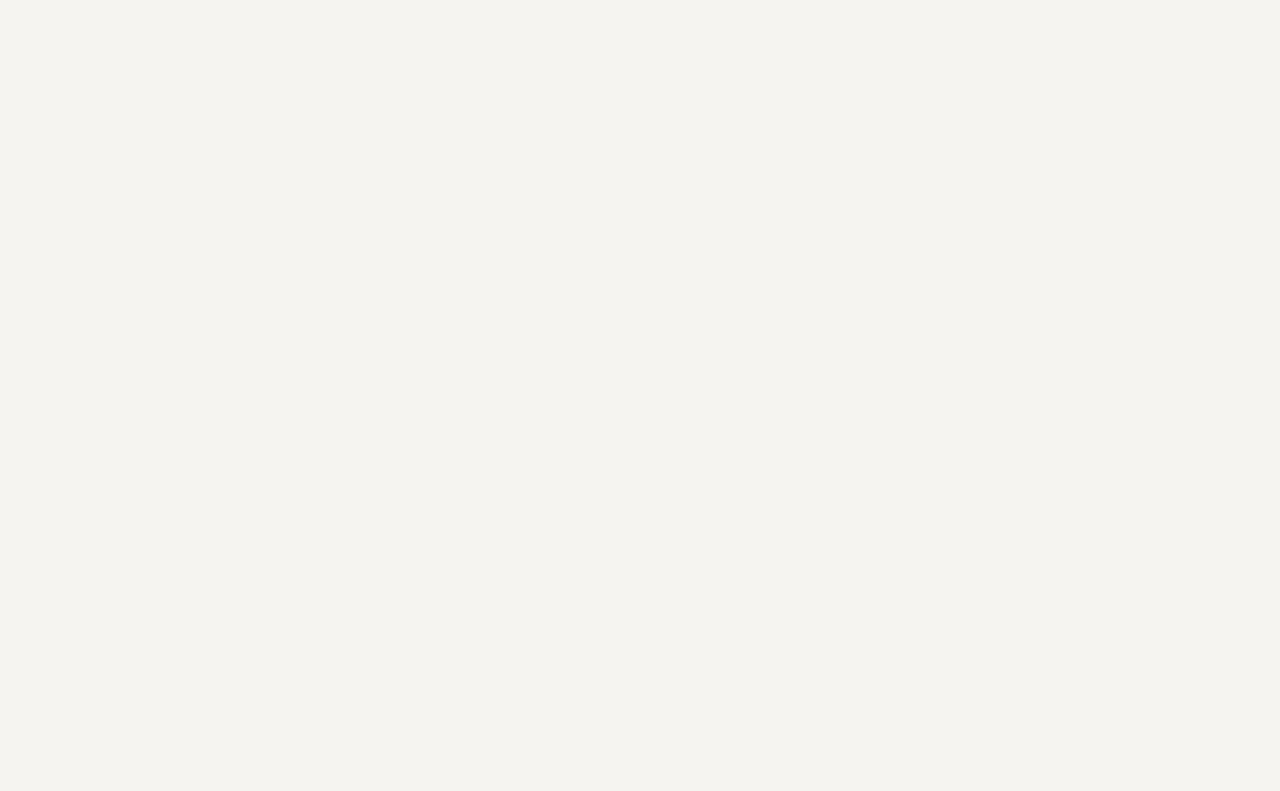
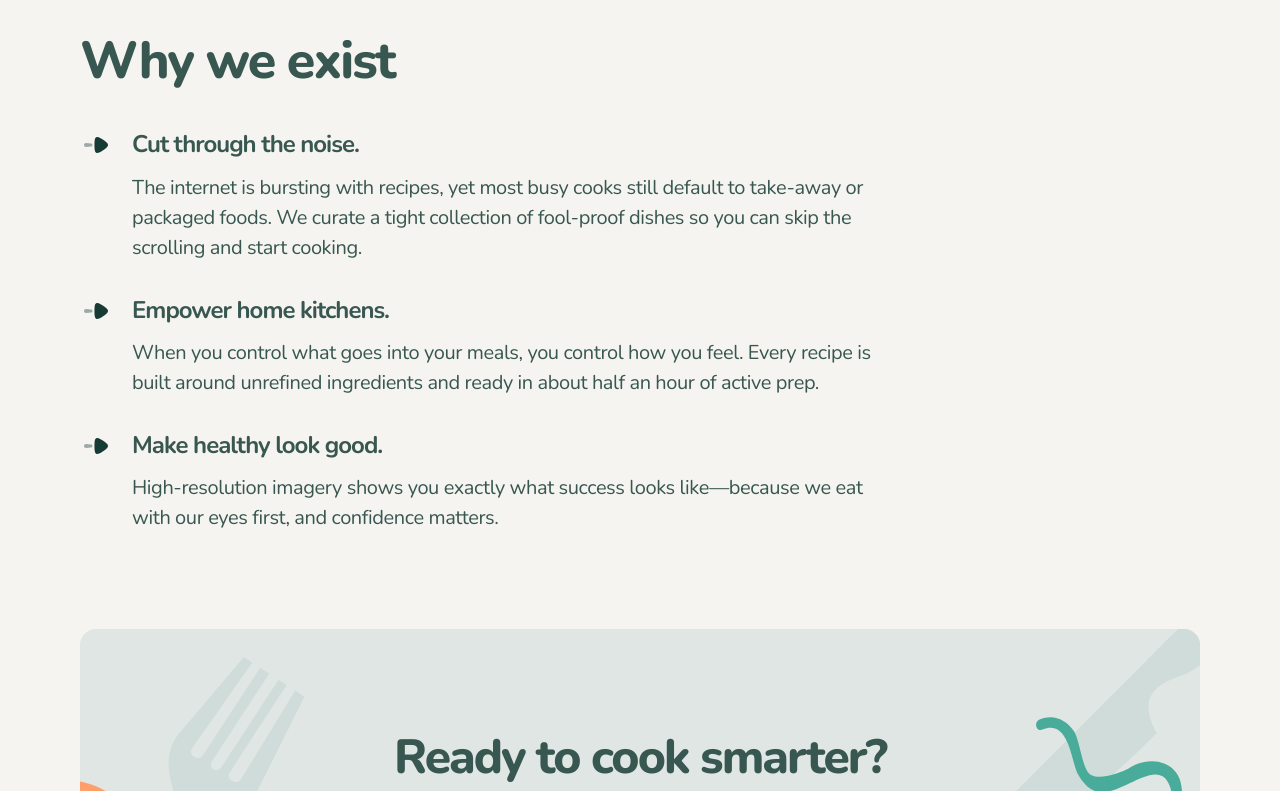
Before and after one commit to alecanonm/recipe-finder-website, a React (Vite) app: page /about in a window 1280 px wide. Shown: the part 849-1640 px from the top of the page. Before the commit the page ends 889 px from the top, so only its background shows below. Built offline with nearby package versions, Linux system fonts and the light colour scheme.

Commit message:
Feature: Adding WhyExist section

```diff
--- a/src/components/About/AboutPage.tsx
+++ b/src/components/About/AboutPage.tsx
@@ -1,10 +1,14 @@
+import CookSmarter from "../Home/CookSmarter/CookSmarter";
 import OurMission from "./OurMission/OurMission";
+import WhyExist from "./WhyExist/WhyExist";
 
 const AboutPage = () => {
   return (
     <div className="flex flex-col gap-16 md:gap-20 xl:gap-24">
       <OurMission />
       <hr className="text-neutral-300" />
+      <WhyExist />
+      <CookSmarter />
     </div>
   );
 };
--- /dev/null
+++ b/src/components/About/WhyExist/WhyExist.tsx
@@ -0,0 +1,35 @@
+import { titlesAndDescriptions } from "../../../utils/titles-and-descriptions";
+import bulletPointImg from "../../../assets/images/icon-bullet-point.svg";
+
+const WhyExist = () => {
+  return (
+    <section className="flex flex-col 2xl:flex-row justify-center gap-10 2xl:gap-16">
+      <h2 className="text-[40px]/[1.2] md:text-[48px]/[1.2] xl:text-[52px]/[1.1] tracking-[-2px] font-extrabold">
+        Why we exist
+      </h2>
+      <ul className=" flex flex-col gap-8  2xl:gap-12">
+        {titlesAndDescriptions.whyExist.map((data) => (
+          <li
+            className="flex gap-5"
+            key={data.title}>
+            <img
+              src={bulletPointImg}
+              alt="bullet point"
+              className="self-baseline"
+            />
+            <div className="flex flex-col gap-3 max-w-189">
+              <h3 className="text-[24px] leading-[130%] tracking-[-1px] font-bold">
+                {data.title}
+              </h3>
+              <p className="text-[20px] leading-[150%] tracking-[-0.4px]">
+                {data.description}
+              </p>
+            </div>
+          </li>
+        ))}
+      </ul>
+    </section>
+  );
+};
+
+export default WhyExist;
--- a/src/components/Home/CookSmarter/CookSmarter.tsx
+++ b/src/components/Home/CookSmarter/CookSmarter.tsx
@@ -8,7 +8,7 @@ const CookSmarter = () => {
       <img
         src={forkImage}
         alt="fork"
-        className="max-sm:hidden absolute xl:-left-20 md:-bottom-15 md:-left-15 xl:-bottom-5 w-52 xl:w-auto"
+        className="hidden lg:block absolute xl:-left-20 lg:-bottom-15 lg:-left-15 xl:-bottom-5 w-52 xl:w-auto"
       />
       <div className="flex flex-col gap-3">
         <h2 className="text-[40px]/[1.2] text-center md:text-[48px]/[1.2] xl:text-[48px]/[1.2] tracking-[-2px] font-extrabold z-10">
@@ -22,7 +22,7 @@ const CookSmarter = () => {
       <img
         src={knifeImage}
         alt="knife"
-        className="max-sm:hidden absolute xl:-right-20 md:-top-15 md:-right-15 xl:-bottom-5 w-52 xl:w-auto"
+        className="hidden lg:block absolute xl:-right-20 lg:-top-15 lg:-right-15 xl:-bottom-5 w-52 xl:w-auto"
       />
     </section>
   );
--- /dev/null
+++ b/src/utils/titles-and-descriptions.ts
@@ -0,0 +1,52 @@
+interface titlesAndDescriptions {
+  whyExist: textInfo[];
+  foodPhilosophy: textInfo[];
+}
+
+interface textInfo {
+  title: string;
+  description: string;
+}
+
+export const titlesAndDescriptions: titlesAndDescriptions = {
+  whyExist: [
+    {
+      title: "Cut through the noise.",
+      description:
+        "The internet is bursting with recipes, yet most busy cooks still default to take-away or packaged foods. We curate a tight collection of fool-proof dishes so you can skip the scrolling and start cooking.",
+    },
+    {
+      title: "Empower home kitchens.",
+      description:
+        "When you control what goes into your meals, you control how you feel. Every recipe is built around unrefined ingredients and ready in about half an hour of active prep.",
+    },
+    {
+      title: "Make healthy look good.",
+      description:
+        "High-resolution imagery shows you exactly what success looks like—because we eat with our eyes first, and confidence matters.",
+    },
+  ],
+
+  foodPhilosophy: [
+    {
+      title: "Whole ingredients first.",
+      description:
+        "Fresh produce, grains, legumes, herbs, and quality fats form the backbone of every recipe.",
+    },
+    {
+      title: "Flavor without compromise.",
+      description:
+        "Spices, citrus, and natural sweetness replace excess salt, sugar, and additives.",
+    },
+    {
+      title: "Respect for time.",
+      description:
+        "Weeknight meals should slot into real schedules; weekend cooking can be leisurely but never wasteful.",
+    },
+    {
+      title: "Sustainable choices.",
+      description:
+        "Short ingredient lists cut down on food waste and carbon footprint, while plant-forward dishes keep things planet-friendly.",
+    },
+  ],
+};
```
